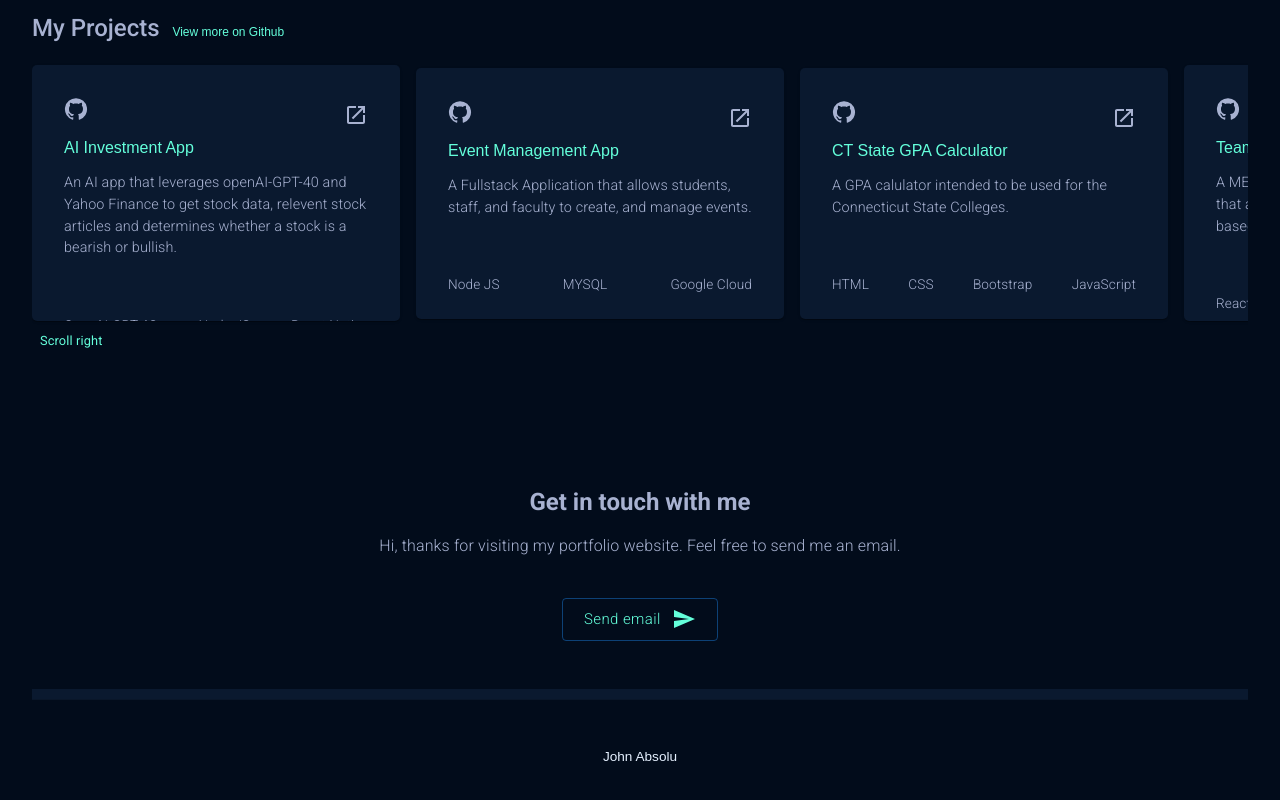
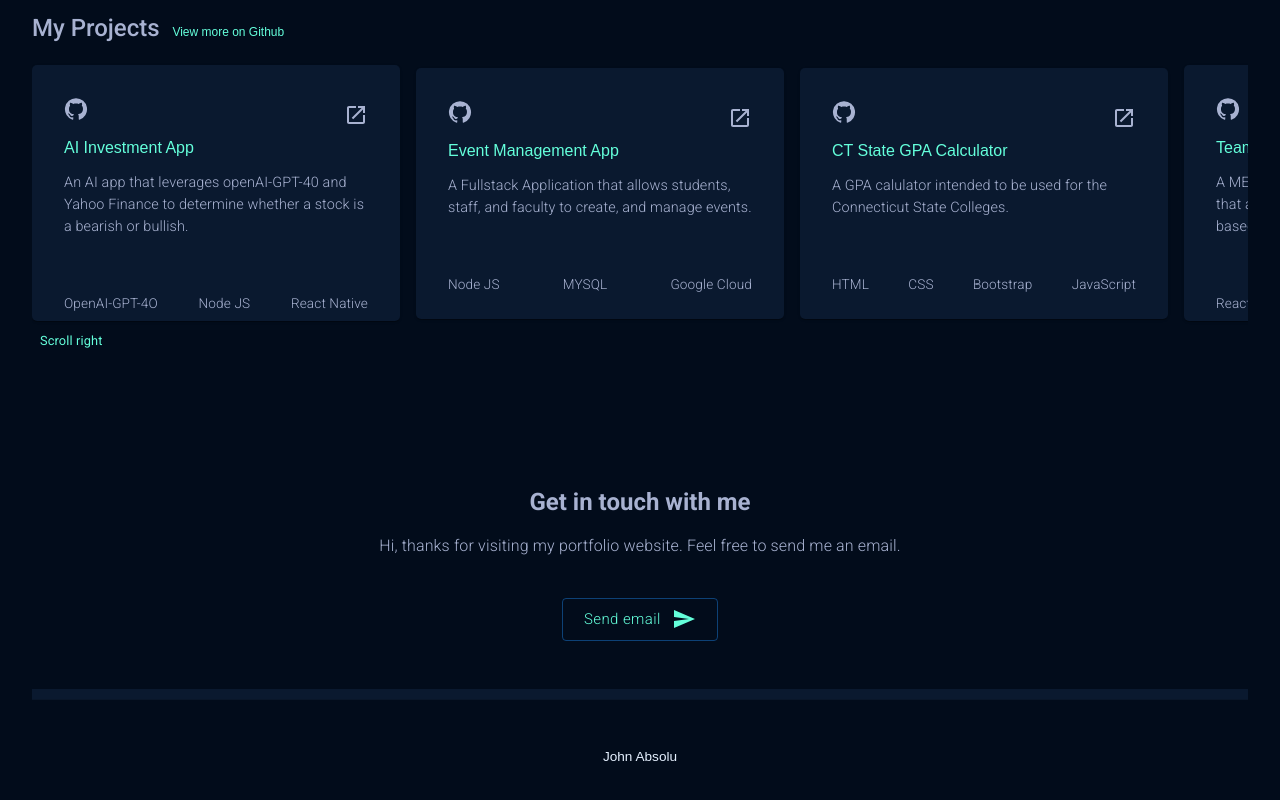
Before and after one commit to JAbsolu/React-portfolio, a React (Create React App) app: page / in a window 1280 px wide. Shown: the part 1014-1814 px from the top of the page. Built offline with nearby package versions, Linux system fonts and the light colour scheme.

Commit message:
New Projects

```diff
--- a/src/resources.js
+++ b/src/resources.js
@@ -30,7 +30,7 @@ export const projects = [
     // frontendView: 'https://ctstategpa.vercel.app/',
     github: "https://github.com/JAbsolu/Invest.ai",
     technology: ["OpenAI-GPT-4O", "Node JS", "React Native"],
-    description: "An AI app that leverages openAI-GPT-40 and Yahoo Finance to get stock data, relevent stock articles and determines whether a stock is a bearish or bullish.",
+    description: "An AI app that leverages openAI-GPT-40 and Yahoo Finance to determine whether a stock is a bearish or bullish.",
   },
   {
     name: "Event Management App",
```
